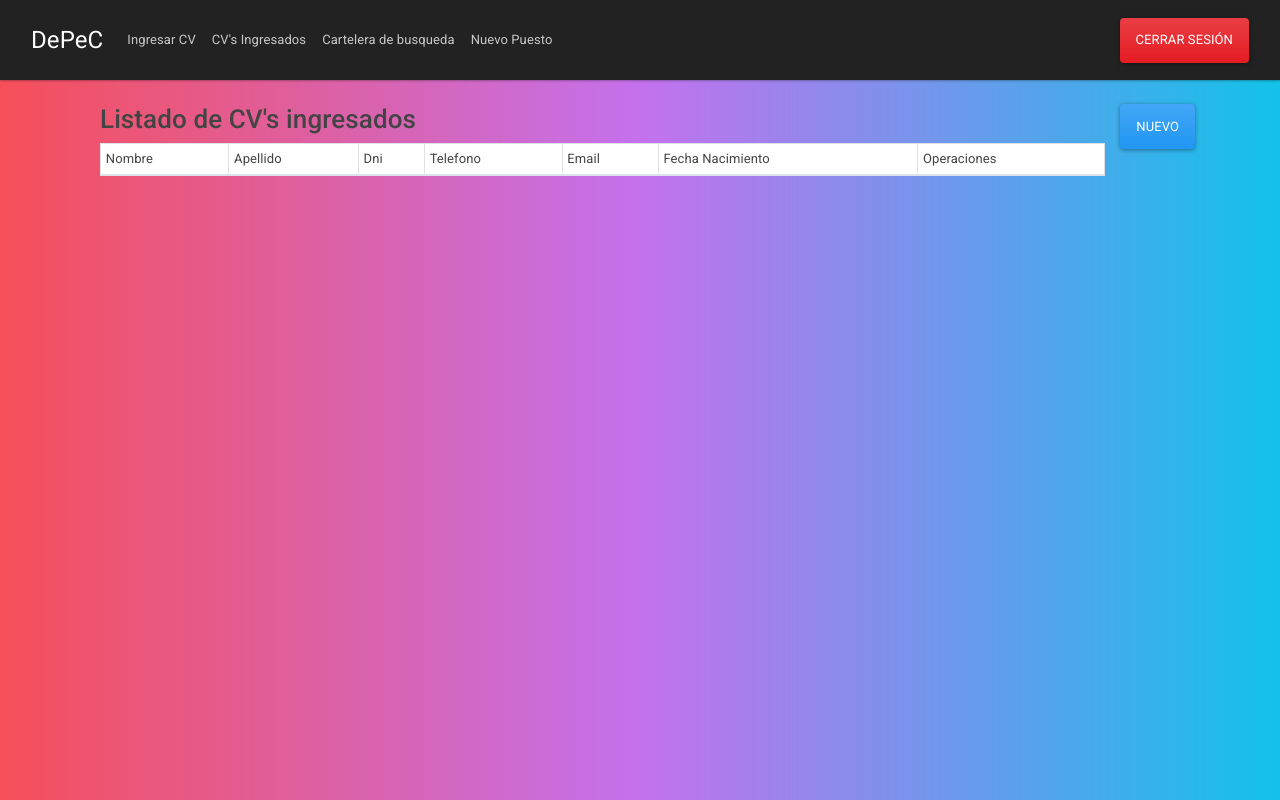
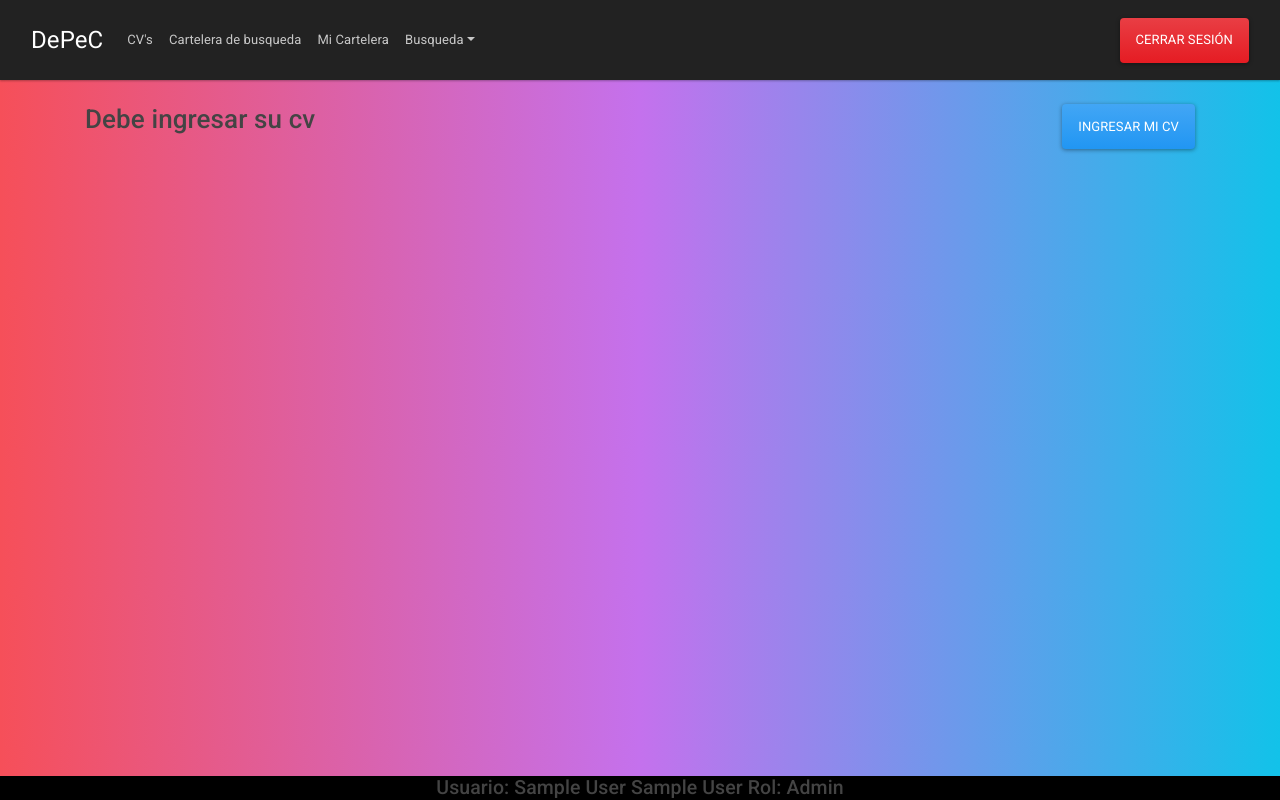
Before and after one commit to dsebas13/depec4, a Flask app: page /gridcv in a window 1280 px wide. Run offline with Flask 2, Linux system fonts and the light colour scheme; the visitor is signed in with stand-in values (Sample User, id 1); data that the repository does not hold is empty; some libraries are stand-ins or nearby versions.

Commit message:
varios: cambios de modulos

```diff
--- a/app.py
+++ b/app.py
@@ -2,8 +2,8 @@ from flask import Flask, render_template, request, redirect, url_for, flash, ses
 
 from flask_mysqldb import MySQL
 
+#mySql conection
 
-#mySql conection
 
 app = Flask(__name__)
 app.config["DEBUG"] = True
@@ -18,7 +18,7 @@ mysql = MySQL(app)
 app.config['SECRET_KEY'] = 'mysecretkey'
 
 
-# login
+# HOME
 #revisar
 @app.route('/home')
 def home():
@@ -31,15 +31,15 @@ def home():
     if session['rol'] == 1:
         cur.execute('SELECT * FROM cv')
     else:
-        cur.execute('SELECT * FROM cv WHERE dni = %s', [session['dni']])
+        cur.execute('SELECT * FROM cv join usuario on cv.id_usuario = usuario.id WHERE dni = %s', [session['dni']])
         data = cur.fetchall()
         return render_template('home.html', cv = data, session = session)
     cur.execute('SELECT * FROM cv inner join usuario on cv.id_usuario = usuario.id  WHERE dni = %s', [session['dni']])
     conta = cur.fetchall()
     return render_template('home.html', session = session, cv = conta)
+
 @app.route('/')
 def my_form():
-
     if 'loggedin' in session:
         cur = mysql.connection.cursor()
         cur.execute('SELECT * FROM cv')
@@ -48,6 +48,7 @@ def my_form():
     else:
         return render_template('login.html')
 
+# LOGIN
 @app.route('/', methods= ['POST'])
 def login():
     username = request.form['u']
@@ -84,6 +85,7 @@ def profile():
     # User is not loggedin redirect to login page
     return redirect(url_for('login'))
 
+# CV
 # pantalla carga cv
 @app.route('/cv')
 def Index():
@@ -96,7 +98,7 @@ def Index():
     if session['rol'] == 1:
         cur.execute('SELECT *,CURRENT_DATE FROM cv')
     else:
-        cur.execute('SELECT * FROM cv WHERE dni = %s', [session['dni']])
+        cur.execute('SELECT * FROM cv join usuario on cv.id_usuario = usuario.id WHERE dni = %s', [session['dni']])
         data = cur.fetchall()
         if data:
             return render_template('home.html', cv = data, session = session)
@@ -114,17 +116,11 @@ def gridcv():
     else:
         flash('Sesion vencida o cerrada')
         return render_template('login.html')
-    if session['rol'] == 1:
-        cur.execute('SELECT *,CURRENT_DATE FROM cv')
-        data = cur.fetchall()
-    else:
-        cur.execute('SELECT * FROM cv WHERE dni = %s', [session['dni']])
-        data = cur.fetchall()
-        if data:
-            pass
-        else:
-            return render_template('home.html', cv = data, session = session)
-    return render_template('gridcv.html', cv = data, session = session)
+    cur.execute('SELECT * FROM cv join usuario on cv.id_usuario = usuario.id')
+    data = cur.fetchall()
+    cur.execute('SELECT * FROM cv join usuario on cv.id_usuario = usuario.id WHERE dni = %s', [session['dni']])
+    datacv = cur.fetchall()
+    return render_template('gridcv.html', cv = data, cvuser = datacv)
 
 
 # pantalla edicion cv
@@ -136,7 +132,7 @@ def get_cv(id):
     else:
         flash('Sesion vencida o cerrada')
         return render_template('login.html')
-    cur.execute('SELECT * FROM cv WHERE id = {0}'.format(id))
+    cur.execute('SELECT * FROM cv join usuario on cv.id_usuario = usuario.id WHERE cv.id = {0}'.format(id))
     data = cur.fetchall()
     return render_template('edit-cv.html', cv = data[0])
 
@@ -149,9 +145,12 @@ def gridjobs():
     else:
         flash('Sesion vencida o cerrada')
         return render_template('login.html')
-    cur.execute('SELECT *,datediff(CURRENT_DATE, fecha) as dias FROM busqueda join direccion on id_direccion = direccion.id order by dias')
+    cur.execute('SELECT *,datediff(CURRENT_DATE, fecha) as dias,CURRENT_DATE FROM busqueda join direccion on id_direccion = direccion.id order by dias')
     data = cur.fetchall()
-    return render_template('gridjobs.html', busqueda = data)
+    cur.execute('SELECT direccion.id,direccion.direccion as dia FROM busqueda join direccion on busqueda.id_direccion = direccion.id where busqueda.fecha <= CURRENT_DATE group by direccion.id order by direccion.id')
+    direc = cur.fetchall()
+    return render_template('gridjobs.html', busqueda = data, direcccio = direc)
+
 
 # pantalla vista de un puesto cargado
 @app.route('/viewjob/<string:id>')
@@ -178,7 +177,7 @@ def nuevopuesto():
     if session['rol'] == 1:
         cur.execute('SELECT *,CURRENT_DATE as dia FROM direccion')
         direc = cur.fetchall()
-        cur.execute('SELECT *,CURRENT_DATE as hoy FROM busqueda join direccion on id_direccion = direccion.id')
+        cur.execute('SELECT *,CURRENT_DATE as dia, DATE_ADD(CURRENT_DATE,INTERVAL 30 DAY) as mastreinta FROM busqueda join direccion on id_direccion = direccion.id')
         data = cur.fetchall()
         return render_template('nuevopuesto.html', busqueda = data, direcccio = direc )
     else:
@@ -196,7 +195,7 @@ def editjobs(id):
     if session['rol'] == 1:
         cur.execute('SELECT *,CURRENT_DATE as dia FROM direccion')
         direc = cur.fetchall()
-        cur.execute('SELECT *,CURRENT_DATE as dia FROM busqueda join direccion on id_direccion = direccion.id WHERE busqueda.id = {0}'.format(id))
+        cur.execute('SELECT *,CURRENT_DATE as dia, DATE_ADD(CURRENT_DATE,INTERVAL 30 DAY) as mastreinta FROM busqueda join direccion on id_direccion = direccion.id WHERE busqueda.id = {0}'.format(id))
         data = cur.fetchall()
         return render_template('editjobs.html', busqueda = data[0], direcccio = direc)
     else:
@@ -233,7 +232,7 @@ def updatejobs(id):
         """, (id_direccion, puesto, fecha, vacantes, alcance, tareas, contacto, id))
         mysql.connection.commit()
         flash('Puesto actualizado correctamente')
-        return redirect(url_for('gridjobs'))
+        return redirect(url_for('mygridjobs'))
 
 # post nuevo puesto
 @app.route('/addnuevopuesto', methods= ['POST'])
@@ -258,9 +257,33 @@ def addnuevopuesto():
             (id_direccion, puesto, fecha, vacantes, alcance, tareas, contacto))
             mysql.connection.commit()
             flash('Puesto agregado correctamente')
-            return redirect(url_for('gridjobs'))
+            return redirect(url_for('mygridjobs'))
     else:
         return render_template('home.html')
+
+
+# post nuevo puesto
+@app.route('/mostrargrilla', methods= ['POST'])
+def mostrargrilla():
+    cur = mysql.connection.cursor()
+    if 'loggedin' in session:
+        pass
+    else:
+        flash('Sesion vencida o cerrada')
+        return render_template('login.html')
+    if request.form['iddireccion'] == '1':
+        cur.execute('SELECT *,datediff(CURRENT_DATE, fecha) as dias,CURRENT_DATE FROM busqueda join direccion on id_direccion = direccion.id order by dias')
+        data = cur.fetchall()
+    else:
+        filtrodireccion = str(request.form['iddireccion'][:2])
+        cur.execute('SELECT *,datediff(CURRENT_DATE, fecha) as dias,CURRENT_DATE FROM busqueda join direccion on id_direccion = direccion.id where busqueda.id_direccion = %s order by dias', [filtrodireccion])
+        data = cur.fetchall()
+    cur.execute('SELECT direccion.id,direccion.direccion as dia FROM busqueda join direccion on busqueda.id_direccion = direccion.id where busqueda.fecha <= CURRENT_DATE group by direccion.id order by direccion.id')
+    direc = cur.fetchall()
+    return render_template('gridjobs.html', busqueda = data, direcccio = direc)
+
+
+
 
 # post nuevo cv
 @app.route('/add_cv', methods= ['POST'])
@@ -329,13 +352,10 @@ def delete_cv(id):
     else:
         flash('Sesion vencida o cerrada')
         return render_template('login.html')
-    if session['rol'] == 1:
-        cur.execute('DELETE FROM cv WHERE id = {0}'.format(id))
-        mysql.connection.commit()
-        flash('Contact Removed Successfully')
-        return redirect(url_for('gridcv'))
-    else:
-        return render_template('home.html')
+    cur.execute('DELETE FROM cv WHERE id = {0}'.format(id))
+    mysql.connection.commit()
+    flash('Contact Removed Successfully')
+    return redirect(url_for('gridcv'))
 
 # borrado de puesto
 @app.route('/deletejobs/<string:id>')
@@ -354,6 +374,48 @@ def deletejobs(id):
         return redirect(url_for('gridjobs'))
     else:
         return render_template('home.html')
+
+# post nueva postulacion
+@app.route('/postular', methods= ['GET','POST'])
+def postular():
+    cur = mysql.connection.cursor()
+    if 'loggedin' in session:
+        pass
+    else:
+        flash('Sesion vencida o cerrada')
+        return render_template('login.html')
+    if request.method == 'POST':
+        id_usuario = request.form['idusuario']
+        id_busqueda = request.form['idbusqueda']
+        fechapostulacion = date()
+        cur = mysql.connection.cursor()
+        cur.execute('INSERT INTO cv (id_usuario, id_busqueda, fechapostulacion) VALUES (%s, %s, %s)',
+        (id_usuario, id_busqueda, fechapostulacion))
+        mysql.connection.commit()
+        flash('Postulacion correcta')
+        return redirect(url_for('gridjob'))
+
+
+# pantalla puestos cargados
+@app.route('/mygridjobs')
+def mygridjobs():
+    cur = mysql.connection.cursor()
+    if 'loggedin' in session:
+        pass
+    else:
+        flash('Sesion vencida o cerrada')
+        return render_template('login.html')
+    cur.execute('SELECT *,datediff(CURRENT_DATE, fecha) as dias,CURRENT_DATE FROM busqueda join direccion on id_direccion = direccion.id where busqueda.id_usuario = %s order by dias', [session['id']] )
+    data = cur.fetchall()
+    a = len(data)
+    if data:
+        return render_template('mygridjobs.html', busqueda = data, cantregistros = a)
+    else:
+        return render_template('home.html')
+
+
+
+
 # logoaut
 @app.route('/logout')
 def logout():
--- a/static/css/main.css
+++ b/static/css/main.css
@@ -1,5 +1,5 @@
 body {
-    background: #12c2e9;  /* fallback for old browsers */
+  background: #12c2e9;  /* fallback for old browsers */
 background: -webkit-linear-gradient(to right, #f64f59, #c471ed, #12c2e9);  /* Chrome 10-25, Safari 5.1-6 */
 background: linear-gradient(to right, #f64f59, #c471ed, #12c2e9); /* W3C, IE 10+/ Edge, Firefox 16+, Chrome 26+, Opera 12+, Safari 7+ */
 }
@@ -92,3 +92,15 @@ background: linear-gradient(to right, #f64f59, #c471ed, #12c2e9); /* W3C, IE 10+
   .position-fixed {
     position: relative;
   }
+
+  footer{
+    text-align: center;
+    height: 3vh;
+    width: 100vw;
+    display: flex;
+    justify-content: space-around;
+    background-color: black;
+    z-index: 10;
+    position: fixed;
+    bottom: 0;
+  }
--- a/templates/gridcv.html
+++ b/templates/gridcv.html
@@ -2,13 +2,62 @@
 
 {% block body %}
 
-{% if session['rol'] == 1 %}
+{% if not cvuser %}
 <div class="form group" rigth style="float: right">
 
-    <a href="/cv" class="btn btn-primary">Nuevo</a>
+    <a href="/cv" class="btn btn-primary">Ingresar Mi CV</a>
 
 </div>
-{% endif %}
+<h2 style="position:fixed;">Debe ingresar su cv</h2>
+{% else %}
+<div class="row">
+    <div class="col md-7">
+        {% with messages = get_flashed_messages() %}
+        {% if messages %}
+        {% for message in messages %}
+
+        <div class="alert alert-success alert-dismissible fade show" role="alert">
+            {{message}}
+            <button type="button" class="close" data-dismiss="alert" aria-label="Close">
+                <span aria-hidden="true">&times;</span>
+            </button>
+        </div>
+        {% endfor %}
+        {% endif %}
+        {% endwith %}
+        <table class="table table-striped table-bordered bg-white table-sm">
+            <h2>Mi CV</h2>
+            <thead>
+                <tr>
+                    <td>Nombre</td>
+                    <td>Apellido</td>
+                    <td>Dni</td>
+                    <td>Telefono</td>
+                    <td>Email</td>
+                    <td>Fecha Nacimiento</td>
+                    <td>Operaciones</td>
+                </tr>
+            </thead>
+            <tbody>
+                {% for c in cvuser %}
+                <tr>
+                    <td> {{ c.7 }} </td>
+                    <td> {{ c.8 }} </td>
+                    <td> {{ c.13 }} </td>
+                    <td> {{ c.1 }}</td>
+                    <td> {{ c.9 }} </td>
+                    <td> {{ c.14 }} </td>
+                    <td>
+                        <a href="/edit/{{c.0}}" class="btn btn-secondary">Edit</a>
+                        <a href="/delete/{{c.0}}" class="btn btn-danger btn-delete">Delete</a>
+                    </td>
+                </tr>
+                {% endfor %}
+            </tbody>
+        </table>
+    </div>
+</div>
+<hr>
 <div class="row">
     <div class="col md-7">
         {% with messages = get_flashed_messages() %}
@@ -40,17 +89,14 @@
             <tbody>
                 {% for c in cv %}
                 <tr>
+                    <td> {{ c.7 }} </td>
+                    <td> {{ c.8 }} </td>
+                    <td> {{ c.13 }} </td>
                     <td> {{ c.1 }} </td>
-                    <td> {{ c.2 }} </td>
-                    <td> {{ c.6 }} </td>
-                    <td> {{ c.3 }} </td>
-                    <td> {{ c.4 }} </td>
-                    <td> {{ c.5 }} </td>
+                    <td> {{ c.9 }} </td>
+                    <td> {{ c.14 }} </td>
                     <td>
-                        <a href="/edit/{{c.0}}" class="btn btn-secondary">Edit</a>
-                        {% if session['rol'] == 1 %}
-                        <a href="/delete/{{c.0}}" class="btn btn-danger btn-delete">Delete</a>
-                        {% endif %}
+                        <a href="/viewcv/{{c.0}}" class="btn btn-secondary">Ver</a>
                     </td>
                 </tr>
                 {% endfor %}
@@ -58,6 +104,7 @@
         </table>
     </div>
 </div>
+{% endif %}
 
 
 
--- a/templates/layout.html
+++ b/templates/layout.html
@@ -1,44 +1,56 @@
 <!DOCTYPE html>
 <html lang="en">
+
 <head>
   <meta charset="UTF-8">
   <meta name="viewport" content="width=device-width, initial-scale=1.0">
   <meta http-equiv="X-UA-Compatible" content="ie=edge">
   <title>DePeC</title>
-    <link rel="icon" type= "image/png" href="static\image\soloLogo_Indec.png"/>
+  <link rel="icon" type="image/png" href="static\image\soloLogo_Indec.png" />
   <!-- <link rel="stylesheet" href="https://bootswatch.com/4/materia/bootstrap.min.css"> -->
   <link rel="stylesheet" href="{{ url_for('static', filename='css/main.css')}}">
   <link rel="stylesheet" href="{{ url_for('static', filename='css/bootstrap.min.css')}}">
   <link rel="stylesheet" href="{{ url_for('static', filename='css/bootstrap.css')}}">
 
 </head>
+
 <body>
   <nav class="navbar navbar-expand-lg navbar-dark bg-dark">
     <div class="container-fluid">
-          <a class="navbar-brand" href="/home">DePeC</a>
-          <button class="navbar-toggler" type="button" data-bs-toggle="collapse" data-bs-target="#navbarNav" aria-controls="navbarNav" aria-expanded="false" aria-label="Toggle navigation">
+      <a class="navbar-brand" href="/">DePeC</a>
+      <button class="navbar-toggler" type="button" data-bs-toggle="collapse" data-bs-target="#navbarNav"
+        aria-controls="navbarNav" aria-expanded="false" aria-label="Toggle navigation">
         <span class="navbar-toggler-icon"></span>
       </button>
       <div class="collapse navbar-collapse" id="navbarNav">
         <ul class="navbar-nav">
-              <li class="nav-item">
-                <a class="nav-link" aria-current="page" href="/cv">Ingresar CV</a>
-              </li>
 
           <li class="nav-item">
-                <a class="nav-link" href="/gridcv">CV's Ingresados</a>
+            <a class="nav-link" href="/gridcv">CV's</a>
           </li>
           <li class="nav-item">
             <a class="nav-link" href="/gridjobs">Cartelera de busqueda</a>
           </li>
-              {% if session['rol'] == 1 %}
           <li class="nav-item">
-                <a class="nav-link" href="/nuevopuesto" tabindex="-1" aria-disabled="true">Nuevo Puesto</a>
+            <a class="nav-link" href="/mygridjobs" tabindex="-1" aria-disabled="true">Mi Cartelera</a>
           </li>
-              {% endif %}
+          <li class="nav-item dropdown">
+            <a class="nav-link dropdown-toggle" data-toggle="dropdown" href="#" role="button" aria-haspopup="true" aria-expanded="false">Busqueda</a>
+            <div class="dropdown-menu">
+              <a class="dropdown-item" href="gridjobs">Cartelera</a>
+              <a class="dropdown-item" href="mygridjobs">Mi Cartelera</a>
+              <div class="dropdown-divider"></div>
+              <a class="dropdown-item" href="#">Separated link</a>
+            </div>
+          </li>
         </ul>
 
+
       </div>
+<!--       <form class="form-inline my-2 my-lg-0">
+        <input class="form-control mr-sm-2" type="text" placeholder="Search">
+        <button class="btn btn-secondary my-2 my-sm-0" type="submit">Search</button>
+      </form> -->
       <a href="/logout" class="btn btn-danger" style="float: right;">Cerrar Sesión</a>
     </div>
   </nav>
@@ -47,11 +59,28 @@
     {% endblock %}
   </div>
   <!-- Scrips -->
-    <script src="https://code.jquery.com/jquery-3.3.1.slim.min.js" integrity="sha384-q8i/X+965DzO0rT7abK41JStQIAqVgRVzpbzo5smXKp4YfRvH+8abtTE1Pi6jizo" crossorigin="anonymous"></script>
-    <script src="https://cdnjs.cloudflare.com/ajax/libs/popper.js/1.14.3/umd/popper.min.js" integrity="sha384-ZMP7rVo3mIykV+2+9J3UJ46jBk0WLaUAdn689aCwoqbBJiSnjAK/l8WvCWPIPm49" crossorigin="anonymous"></script>
-    <script src="https://stackpath.bootstrapcdn.com/bootstrap/4.1.3/js/bootstrap.min.js" integrity="sha384-ChfqqxuZUCnJSK3+MXmPNIyE6ZbWh2IMqE241rYiqJxyMiZ6OW/JmZQ5stwEULTy" crossorigin="anonymous"></script>
+  <script src="https://code.jquery.com/jquery-3.3.1.slim.min.js"
+    integrity="sha384-q8i/X+965DzO0rT7abK41JStQIAqVgRVzpbzo5smXKp4YfRvH+8abtTE1Pi6jizo"
+    crossorigin="anonymous"></script>
+  <script src="https://cdnjs.cloudflare.com/ajax/libs/popper.js/1.14.3/umd/popper.min.js"
+    integrity="sha384-ZMP7rVo3mIykV+2+9J3UJ46jBk0WLaUAdn689aCwoqbBJiSnjAK/l8WvCWPIPm49"
+    crossorigin="anonymous"></script>
+  <script src="https://stackpath.bootstrapcdn.com/bootstrap/4.1.3/js/bootstrap.min.js"
+    integrity="sha384-ChfqqxuZUCnJSK3+MXmPNIyE6ZbWh2IMqE241rYiqJxyMiZ6OW/JmZQ5stwEULTy"
+    crossorigin="anonymous"></script>
 
   <script src="{{url_for('static', filename='js/main.js')}}"></script>
 </body>
+<footer>
+  <div class="container-fluid">
+    <h4> Usuario: {{session['name']}} {{session['surname']}}
+      {% if session['rol'] == 1 %}
+      Rol: Admin
+      {% else %}
+      Rol: User
+      {% endif %}
+    </h4>
+  </div>
+</footer>
 
 </html>
--- a/templates/nuevopuesto.html
+++ b/templates/nuevopuesto.html
@@ -49,8 +49,8 @@
                         <div class="row">
                             <div class="col-sm-4">
                                 <label for="fecha">Fecha:</label>
-                                <input type="date" id="start" name="fecha" min="1950-01-01"
-                                max="2021-04-14" class="form-control">
+                                <input type="date" id="start" name="fecha" class="form-control"
+                                value="{{ busqueda.5.12 }}" min="{{ busqueda.5.12 }}" max="{{ busqueda.5.13 }}">
                             </div>
                             <div class="col-sm-4" >
                                 <label for="vacantes"></label>Cantidad de vacantes *</label>
@@ -89,7 +89,7 @@
                     <button type="submit" class="btn btn-primary" rigth style="float: right">
                         Crear Puesto
                     </button>
-                    <a href="{{url_for('gridjobs')}}" class="btn btn-danger">Regresar</a>
+                    <a href="{{url_for('mygridjobs')}}" class="btn btn-danger">Regresar</a>
                 </div>
             </div>
 
```
Also changed, not shown: templates/editjobs.html (+4 -6 lines), templates/gridjobs.html (+43 -29 lines), templates/mostrargrilla.html (added, +42 -0 lines), templates/mygridjobs.html (added, +62 -0 lines), templates/viewjob.html (+22 -14 lines). Lines whose indentation alone changed are shown as unchanged.
